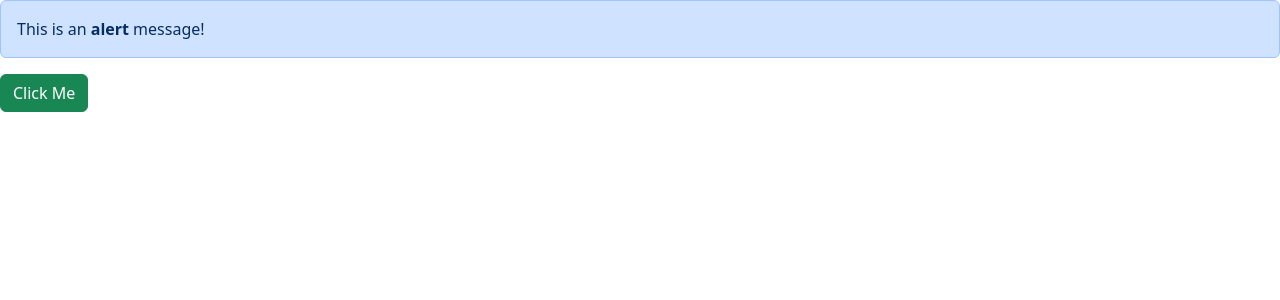
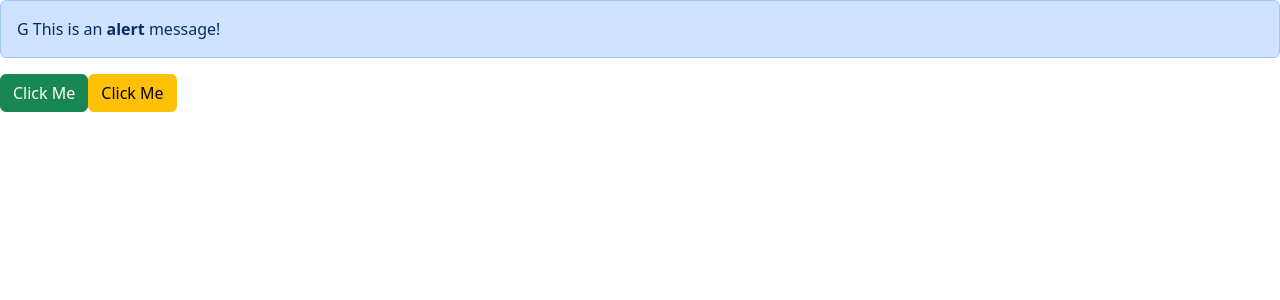
Before and after one commit to josephArinaitwe/basics, a React (Vite) app: page / in a window 1280 px wide. Shown: the top 300 px of the page. Built offline with nearby package versions, Linux system fonts and the light colour scheme.

Commit message:
dynamic button

```diff
--- a/src/App.tsx
+++ b/src/App.tsx
@@ -19,11 +19,12 @@ function App(){
   const handleClick = () => {
     console.log('Button clicked!');
   }
-return( <div>
-    <Alert >
+return( <div >
+    <Alert >G
       This is an <span className='alert-link'> alert </span> message!
     </Alert>
-    <Button onClick={() => console.log('Button clicked!')}>Click Me</Button >
+    <Button onClick={() => console.log('Button clicked!')} color="success">Click Me</Button >
+    <Button onClick={handleClick} color="warning">Click Me</Button >
   </div>
   );
 
--- a/src/components/button.tsx
+++ b/src/components/button.tsx
@@ -3,10 +3,11 @@ import React from 'react'
 interface Props {
     children : React.ReactNode;
     onClick: () => void;
+    color?: string;
 }
-const Button = ({children, onClick}: Props) => {
+const Button = ({children, onClick, color}: Props) => {
   return (
-    <button type="button" className  ="btn btn-success" onClick={onClick}>{children}</button>
+    <button type="button" className  ={`btn btn-${color}`} onClick={onClick}>{children}</button>
   )
 }
 
```
